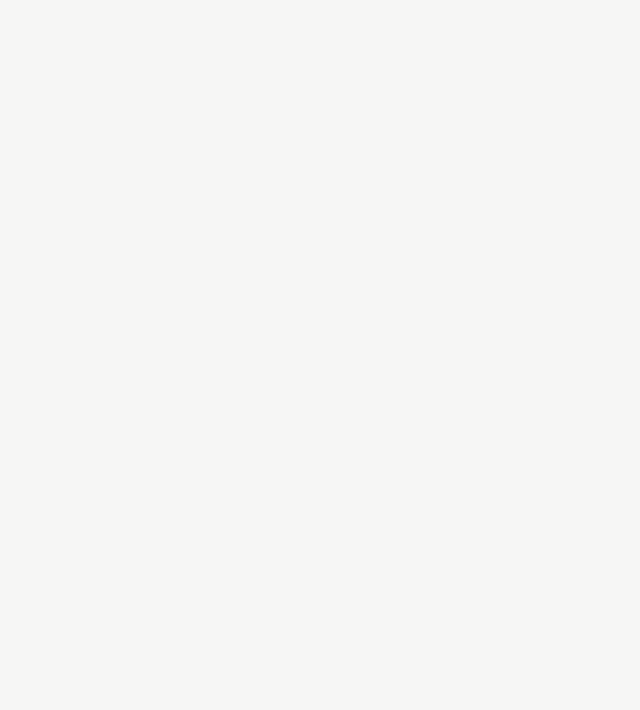
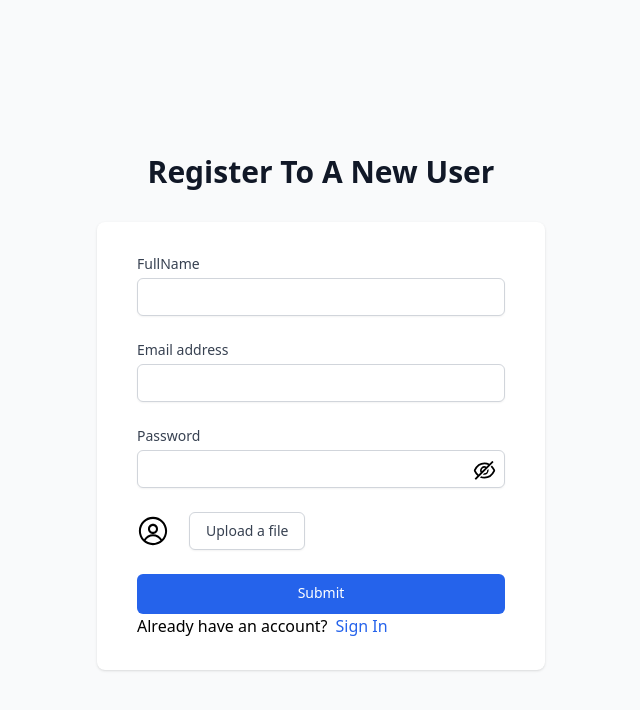
Before and after one commit to roshanjha26/ECommerce_Frontend, a React (Create React App) app: page /sign-up in a window 1280 px wide. Before the commit this address had no page. Shown: the top 710 px of the page, without its empty margins (319-959 px from the left). Built offline with nearby package versions, Linux system fonts and the light colour scheme.

Commit message:
SignUpPage created

```diff
--- a/src/App.js
+++ b/src/App.js
@@ -1,13 +1,14 @@
 import React from "react";
 import "./App.css";
 import { BrowserRouter, Routes, Route } from "react-router-dom";
-import { LoginPage } from "./Routes.js";
+import { LoginPage, SignupPage } from "./Routes.js";
 const App = () => {
   return (
     <div>
       <BrowserRouter>
         <Routes>
           <Route path="/login" element={<LoginPage />} />
+          <Route path="/sign-up" element={<SignupPage />} />
         </Routes>
       </BrowserRouter>
     </div>
--- a/src/Routes.js
+++ b/src/Routes.js
@@ -1,2 +1,3 @@
 import LoginPage from "./pages/LoginPage";
-export { LoginPage };
+import SignupPage from "./pages/SignupPage";
+export { LoginPage, SignupPage };
--- /dev/null
+++ b/src/components/Signup.jsx
@@ -0,0 +1,161 @@
+import React, { useState } from "react";
+
+import { AiOutlineEye, AiOutlineEyeInvisible } from "react-icons/ai";
+import { RxAvatar } from "react-icons/rx";
+
+import styles from "../styles/styles";
+import { Link } from "react-router-dom";
+
+const Signup = () => {
+  const [name, setName] = useState("");
+  const [email, setEmail] = useState("");
+  const [password, setPassword] = useState("");
+  const [visible, setVisible] = useState(false);
+  const [avatar, setAvatar] = useState(null);
+
+  const handleSubmit = () => {
+    console.log("fff");
+  };
+
+  const handlefileInputChange = (e) => {
+    const file = e.target.files[0];
+    setAvatar(file);
+  };
+
+  return (
+    <div className="min-h-screen bg-gray-50 flex flex-col justify-center py-12 sm:px-6 lg:px-8">
+      <div className="sm:mx-auto sm:w-full sm:max-w-md">
+        <h2 className="mt-6 text-center text-3xl font-extrabold text-gray-900">
+          Register To A New User
+        </h2>
+      </div>
+      <div className="mt-8 sm:mx-auto sm:w-full sm:max-w-md">
+        <div className="bg-white py-8 px-4 shadow sm:rounded-lg sm:px-10">
+          <form className="space-y-6">
+            {/* for name */}
+            <div>
+              <label
+                htmlFor="name"
+                className="block text-sm font-medium text-gray-700">
+                FullName
+              </label>
+              <div className="mt-1">
+                <input
+                  type="text"
+                  name="text"
+                  autoComplete="name"
+                  required
+                  value={name}
+                  onChange={(e) => setName(e.target.value)}
+                  className="appearance-none block w-full px-3 py-2 border border-gray-300 rounded-md shadow-sm placeholder:gray-400 focus:outline-none focus:ring-blue-500 focus:border-blue-500 sm:text-sm"
+                />
+              </div>
+            </div>
+            {/* for email */}
+            <div>
+              <label
+                htmlFor="email"
+                className="block text-sm font-medium text-gray-700">
+                Email address
+              </label>
+              <div className="mt-1">
+                <input
+                  type="email"
+                  name="email"
+                  autoComplete="email"
+                  required
+                  value={email}
+                  onChange={(e) => setEmail(e.target.value)}
+                  className="appearance-none block w-full px-3 py-2 border border-gray-300 rounded-md shadow-sm placeholder:gray-400 focus:outline-none focus:ring-blue-500 focus:border-blue-500 sm:text-sm"
+                />
+              </div>
+            </div>
+            {/* for password */}
+            <div>
+              <label
+                htmlFor="password"
+                className="block text-sm font-medium text-gray-700">
+                Password
+              </label>
+              <div className="mt-1 relative">
+                <input
+                  type={visible ? "text" : "password"}
+                  name="password"
+                  autoComplete="current-password"
+                  required
+                  value={password}
+                  onChange={(e) => setPassword(e.target.value)}
+                  className="appearance-none block w-full px-3 py-2 border border-gray-300 rounded-md shadow-sm placeholder:gray-400 focus:outline-none focus:ring-blue-500 focus:border-blue-500 sm:text-sm"
+                />
+                {visible ? (
+                  <AiOutlineEye
+                    className="absolute right-2 top-2 cursor-pointer"
+                    size={25}
+                    onClick={() => setVisible(false)}
+                  />
+                ) : (
+                  <AiOutlineEyeInvisible
+                    className="absolute right-2 top-2 cursor-pointer"
+                    size={25}
+                    onClick={() => setVisible(true)}
+                  />
+                )}
+              </div>
+            </div>
+            {/* Avatar */}
+            <div>
+              <label
+                htmlFor="avatar"
+                className="block text-sm font-medium text-gray-700"></label>
+
+              <div className="mt-2 flex items-center">
+                <span className="inline-block h-8 w-8 rounded-full overflow-hidden">
+                  {avatar ? (
+                    <img
+                      src={URL.createObjectURL(avatar)}
+                      alt="avatar"
+                      className="h-full w-full object-cover rounded-full"
+                    />
+                  ) : (
+                    <RxAvatar className="h-8 w-8 " />
+                  )}
+                </span>
+                {/* upload a file */}
+                <label
+                  htmlFor="file-input"
+                  className="ml-5 flex items-center justify-center px-4 py-2 border border-gray-300 rounded-md shadow-sm text-sm font-medium text-gray-700 bg-white hover:bg-gray=50">
+                  <span>
+                    Upload a file
+                    <input
+                      type="file"
+                      name="avatar"
+                      id="file-input"
+                      accept=".jpg,.jpeg,.png"
+                      onChange={handlefileInputChange}
+                      className="sr-only"
+                    />
+                  </span>
+                </label>
+              </div>
+            </div>
+            <div>
+              <button
+                type="submit"
+                className="group relative w-full h-[40px] flex justify-center py-2 px-4 border border-transparent text-sm font-medium rounded-md text-white bg-blue-600 hover:bg-blue-700">
+                Submit
+              </button>
+              <div className={`${styles.noramlFlex} w-full`}>
+                <h4>Already have an account?</h4>
+                <Link to="/login" className="text-blue-600 pl-2">
+                  Sign In
+                </Link>
+              </div>
+            </div>
+          </form>
+        </div>
+      </div>
+    </div>
+  );
+};
+
+export default Signup;
--- /dev/null
+++ b/src/pages/SignupPage.jsx
@@ -0,0 +1,12 @@
+import React from "react";
+import Signup from "../components/Signup";
+
+const SignupPage = () => {
+  return (
+    <div>
+      <Signup />
+    </div>
+  );
+};
+
+export default SignupPage;
```
